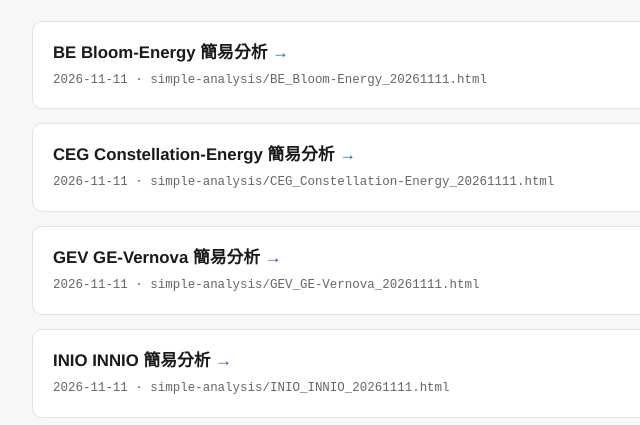
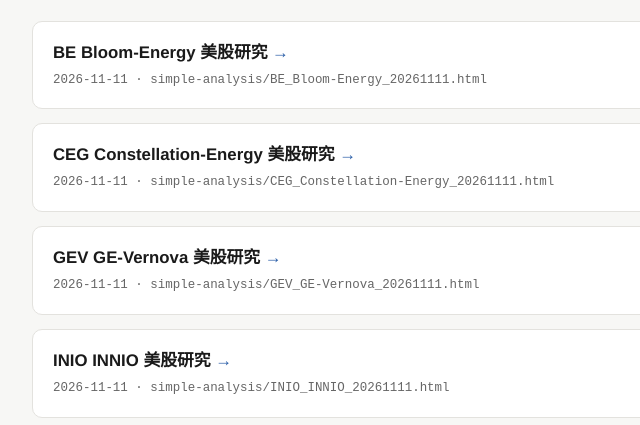
Before and after one commit to anywayTsao/invest_report, a plain HTML site: page simple-analysis/index.html in a window 1280 px wide. Shown: the part 253-678 px from the top of the page, 248-888 px from the left. Drawn offline with Linux system fonts and the light colour scheme.

Commit message:
simple-analysis index: label US stock reports as 美股研究
Co-Authored-By: Claude Sonnet 5.5 <noreply@anthropic.com>

```diff
--- a/simple-analysis/index.html
+++ b/simple-analysis/index.html
@@ -57,19 +57,19 @@
   <div class="list" id="list">
 <!-- SIMPLE_ANALYSIS:START -->
     <a class="card" href="BE_Bloom-Energy_20261111.html">
-      <div class="name">BE Bloom-Energy 簡易分析</div>
+      <div class="name">BE Bloom-Energy 美股研究</div>
       <div class="path">2026-11-11 · simple-analysis/BE_Bloom-Energy_20261111.html</div>
     </a>
     <a class="card" href="CEG_Constellation-Energy_20261111.html">
-      <div class="name">CEG Constellation-Energy 簡易分析</div>
+      <div class="name">CEG Constellation-Energy 美股研究</div>
       <div class="path">2026-11-11 · simple-analysis/CEG_Constellation-Energy_20261111.html</div>
     </a>
     <a class="card" href="GEV_GE-Vernova_20261111.html">
-      <div class="name">GEV GE-Vernova 簡易分析</div>
+      <div class="name">GEV GE-Vernova 美股研究</div>
       <div class="path">2026-11-11 · simple-analysis/GEV_GE-Vernova_20261111.html</div>
     </a>
     <a class="card" href="INIO_INNIO_20261111.html">
-      <div class="name">INIO INNIO 簡易分析</div>
+      <div class="name">INIO INNIO 美股研究</div>
       <div class="path">2026-11-11 · simple-analysis/INIO_INNIO_20261111.html</div>
     </a>
     <a class="card" href="2368_金像電_20260918.html">
```
